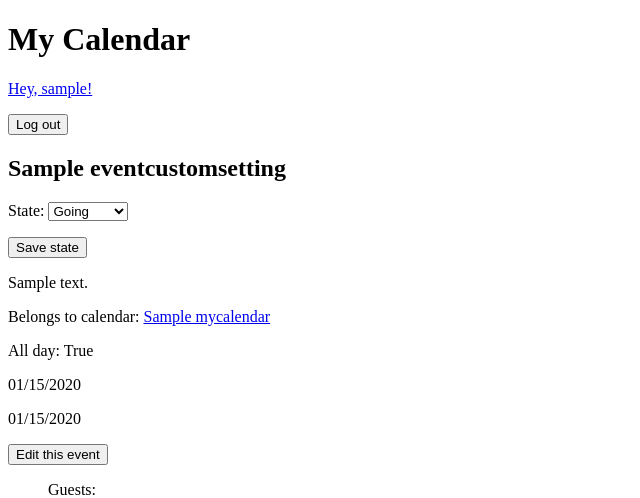
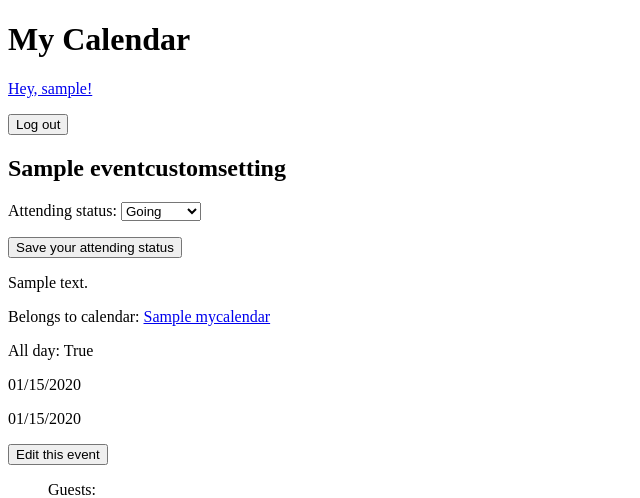
Before and after one commit to kasztanka/django_calendar, a Django app: page /event/1 in a window 1280 px wide. Shown: the top 498 px of the page, without its empty margins (0-640 px from the left). Run offline with Django 3.2, Linux system fonts and the light colour scheme; a user stored in the database is signed in; tables that the repository leaves empty hold one stand-in row (values such as "Sample post"); some libraries are stand-ins or nearby versions.

Commit message:
Change name 'state' to 'attending_status'.

```diff
--- a/my_calendar/forms.py
+++ b/my_calendar/forms.py
@@ -107,11 +107,11 @@ class EventForm(forms.ModelForm):
         return instance
 
 
-class StateForm(forms.ModelForm):
+class AttendingStatusForm(forms.ModelForm):
 
     class Meta:
         model = Guest
-        fields = ('state',)
+        fields = ('attending_status',)
 
 
 class GuestForm(forms.ModelForm):
--- a/my_calendar/models.py
+++ b/my_calendar/models.py
@@ -120,7 +120,7 @@ class Guest(models.Model):
     """
     Owner of an event can invite other users to it.
     Guests (also owner) responds to an invitation
-    by choosing one of the four states:
+    by choosing one of the four options:
         -> Going
         -> Maybe
         -> Unknown
@@ -132,13 +132,13 @@ class Guest(models.Model):
     MAYBE = 2
     UNKNOWN = 3
     NOT_GOING = 4
-    STATE_CHOICES = (
+    ATTENDING_STATUS_CHOICES = (
         (GOING, "Going"),
         (MAYBE, "Maybe"),
         (UNKNOWN, "Unknown"),
         (NOT_GOING, "Not going"),
     )
-    state = models.IntegerField(choices=STATE_CHOICES, default=UNKNOWN)
+    attending_status = models.IntegerField(choices=ATTENDING_STATUS_CHOICES, default=UNKNOWN)
     class Meta:
         unique_together = ('event', 'user')
         # unique_together changes default ordering e.g. for objects.all()
--- a/my_calendar/templates/my_calendar/event.html
+++ b/my_calendar/templates/my_calendar/event.html
@@ -6,10 +6,10 @@
 {% else %}
     <h2>{{ event.title }}</h2>
     {% if user_is_guest %}
-        <form method="POST" id="state_form">
+        <form method="POST" id="attending_status_form">
             {% csrf_token %}
-            {{ guest_state_form.as_p }}
-            <button type="submit" id="save_state" value="1" name="save_state">Save state</button>
+            {{ attending_status_form.as_p }}
+            <button type="submit" id="save_attending_status" value="1" name="save_attending_status">Save your attending status</button>
         </form>
     {% endif %}
     <p>{{ event.desc }}</p>
@@ -36,13 +36,13 @@
             <p>{{ guest_message }}</p>
             {% endif %}
             {{ event_form.as_p }}
-            {{ state_form.as_p }}
+            {{ attending_status_form.as_p }}
             <button type="submit" id="save_event" name="save_event" value="1" onclick="EnableInputs();">Save event</button>
         </form>
     {% endif %}
     <ul>Guests:
     {% for guest in guests %}
-        <li>{{ guest.user.user.username }}: {{ guest.get_state_display }}</li>
+        <li>{{ guest.user.user.username }}: {{ guest.get_attending_status_display }}</li>
     {% endfor %}
     </ul>
     {% if profile == calendar.owner or profile in calendar.can_modify.all %}
--- a/my_calendar/views.py
+++ b/my_calendar/views.py
@@ -7,7 +7,7 @@ from django.contrib.auth import authenticate, login, logout
 from django.contrib.auth.models import User
 
 from .models import UserProfile, MyCalendar, Event, Guest, EventCustomSettings
-from .forms import (RegisterForm, EventForm, StateForm, ProfileForm,
+from .forms import (RegisterForm, EventForm, AttendingStatusForm, ProfileForm,
     CalendarForm, GuestForm)
 from .additional_functions import (COLORS, fill_month, fill_week,
     get_events_from_days)
@@ -218,11 +218,11 @@ def new_event(request, cal_pk):
             }
             event_form = EventForm(data=request.POST or None, instance=settings,
                 start=start, end=end, timezone=timezone)
-            state_form = StateForm(data=request.POST or None, instance=guest)
+            attending_status_form = AttendingStatusForm(data=request.POST or None, instance=guest)
             if request.method == "POST":
-                if event_form.is_valid() and state_form.is_valid():
+                if event_form.is_valid() and attending_status_form.is_valid():
                     event = Event.objects.create(calendar=calendar_)
-                    guest = state_form.save(commit=False)
+                    guest = attending_status_form.save(commit=False)
                     guest.event = event
                     guest.user = calendar_.owner
                     guest.save()
@@ -231,7 +231,7 @@ def new_event(request, cal_pk):
                     event_custom_settings.save()
                     return redirect('my_calendar:event_view', event_pk=event.pk)
             context['event_form'] = event_form
-            context['state_form'] = state_form
+            context['attending_status_form'] = attending_status_form
         else:
             context['access_denied'] = ("You don't have access to add "
                 + "events to this calendar.")
@@ -239,97 +239,91 @@ def new_event(request, cal_pk):
 
 def event_view(request, cal_pk=None, event_pk=None):
     context = {}
-    if request.user.is_authenticated():
-        event = get_object_or_404(Event, pk=event_pk)
-        profile = get_object_or_404(UserProfile, user=request.user)
-        context['profile'] = profile
+    if not request.user.is_authenticated():
+        return render(request, 'my_calendar/event.html', context)
+    event = get_object_or_404(Event, pk=event_pk)
+    profile = get_object_or_404(UserProfile, user=request.user)
+    context['profile'] = profile
+    try:
+        guest = Guest.objects.get(event=event, user=profile)
+        context['user_is_guest'] = True
+        context['attending_status_form'] = AttendingStatusForm(instance=guest)
+    except Guest.DoesNotExist:
         guest = None
-        check_guest = Guest.objects.filter(event=event, user=profile)
-        if list(check_guest) != []:
-            guest = check_guest[0]
-            context['user_is_guest'] = True
-            context['guest_state_form'] = StateForm(instance=guest)
-        if (profile == event.calendar.owner
-            or profile in event.calendar.can_modify.all()):
-            settings = event.get_owner_settings()
-            guest = settings.guest
-            timezone = {
-                'tz': pytz.timezone(settings.get_timezone_display()),
-                'number': settings.timezone,
-            }
-            event_form = EventForm(instance=settings, start=settings.start,
-                end=settings.end, timezone=timezone)
-            state_form = StateForm(instance=guest)
-            guest_form = GuestForm(event=event)
-            if request.method == "POST":
-                if 'save_event' in request.POST:
-                    event_form = EventForm(data=request.POST, instance=settings)
-                    state_form = StateForm(data=request.POST, instance=guest)
-                    if event_form.is_valid() and state_form.is_valid():
-                        state_form.save()
-                        event_form.save()
-                        return redirect('my_calendar:event_view',
-                            event_pk=event.pk)
-                elif 'save_guest' in request.POST:
-                    guest_form = GuestForm(data=request.POST, event=event)
-                    if guest_form.is_valid():
-                        guest = guest_form.save(commit=False)
-                        guest.event = event
-                        guest.save()
-                        return redirect('my_calendar:event_view',
-                            event_pk=event.pk)
-                elif 'save_state' in request.POST and guest != None:
-                    guest_state_form = StateForm(data=request.POST,
-                        instance=guest)
-                    if guest_state_form.is_valid():
-                        guest_state_form.save()
-                        return redirect('my_calendar:event_view',
-                            event_pk=event.pk)
-                    else:
-                        context['guest_state_form'] = guest_state_form
-            context['event_form'] = event_form
-            context['state_form'] = state_form
-            context['guest_form'] = guest_form
-            context['event'] = event.get_owner_settings()
-            context['guests'] = Guest.objects.filter(event=event)
-        elif guest != None:
-            settings, settings_belong_to_owner = guest.get_settings()
-            timezone = {
-                'tz': pytz.timezone(settings.get_timezone_display()),
-                'number': settings.timezone,
-            }
-            context['event'] = settings
-            context['guests'] = Guest.objects.filter(event=event)
-            context['guest_message'] = ("If you change default settings, you "
-                + "won't be able to see changes made by owner of this event.")
-            event_form = EventForm(instance=settings, start=settings.start,
-                end=settings.end, timezone=timezone)
-            if request.method == "POST" and 'save_state' in request.POST:
-                guest_state_form = StateForm(data=request.POST, instance=guest)
-                if guest_state_form.is_valid():
-                    guest_state_form.save()
-                    return redirect('my_calendar:event_view', event_pk=event.pk)
-                else:
-                    context['guest_state_form'] = guest_state_form
-            elif request.method == "POST" and 'save_event' in request.POST:
+    if (profile == event.calendar.owner
+        or profile in event.calendar.can_modify.all()):
+        settings = event.get_owner_settings()
+        timezone = {
+            'tz': pytz.timezone(settings.get_timezone_display()),
+            'number': settings.timezone,
+        }
+        event_form = EventForm(instance=settings, start=settings.start,
+            end=settings.end, timezone=timezone)
+        guest_form = GuestForm(event=event)
+        if request.method == "POST":
+            if 'save_event' in request.POST:
                 event_form = EventForm(data=request.POST, instance=settings)
                 if event_form.is_valid():
-                    if settings_belong_to_owner:
-                        event_form = EventForm(data=request.POST)
-                        event_custom_settings = event_form.save(commit=False)
-                        event_custom_settings.guest = guest
-                        event_custom_settings.save()
-                    else:
-                        event_form.save()
+                    event_form.save()
+                    return redirect('my_calendar:event_view', event_pk=event.pk)
+            elif 'save_guest' in request.POST:
+                guest_form = GuestForm(data=request.POST, event=event)
+                if guest_form.is_valid():
+                    guest = guest_form.save(commit=False)
+                    guest.event = event
+                    guest.save()
+                    return redirect('my_calendar:event_view', event_pk=event.pk)
+            elif 'save_attending_status' in request.POST and guest != None:
+                attending_status_form = AttendingStatusForm(data=request.POST,
+                    instance=guest)
+                if attending_status_form.is_valid():
+                    attending_status_form.save()
                     return redirect('my_calendar:event_view',
                         event_pk=event.pk)
-            context['event_form'] = event_form
-        elif profile in event.calendar.can_read.all():
-            if request.method == "POST":
-                context['access_denied'] = ("You don't have access to "
-                        + "edit this event.")
-            context['event'] = event.get_owner_settings()
-            context['guests'] = Guest.objects.filter(event=event)
-        else:
-            context['access_denied'] = "You don't have access to this event."
+                else:
+                    context['attending_status_form'] = attending_status_form
+        context['event_form'] = event_form
+        context['guest_form'] = guest_form
+        context['event'] = event.get_owner_settings()
+        context['guests'] = Guest.objects.filter(event=event)
+    elif guest != None:
+        settings, settings_belong_to_owner = guest.get_settings()
+        timezone = {
+            'tz': pytz.timezone(settings.get_timezone_display()),
+            'number': settings.timezone,
+        }
+        context['event'] = settings
+        context['guests'] = Guest.objects.filter(event=event)
+        context['guest_message'] = ("If you change default settings, you "
+            + "won't be able to see changes made by owner of this event.")
+        event_form = EventForm(instance=settings, start=settings.start,
+            end=settings.end, timezone=timezone)
+        if request.method == "POST" and 'save_attending_status' in request.POST:
+            attending_status_form = AttendingStatusForm(data=request.POST, instance=guest)
+            if attending_status_form.is_valid():
+                attending_status_form.save()
+                return redirect('my_calendar:event_view', event_pk=event.pk)
+            else:
+                context['attending_status_form'] = attending_status_form
+        elif request.method == "POST" and 'save_event' in request.POST:
+            event_form = EventForm(data=request.POST, instance=settings)
+            if event_form.is_valid():
+                if settings_belong_to_owner:
+                    event_form = EventForm(data=request.POST)
+                    event_custom_settings = event_form.save(commit=False)
+                    event_custom_settings.guest = guest
+                    event_custom_settings.save()
+                else:
+                    event_form.save()
+                return redirect('my_calendar:event_view',
+                    event_pk=event.pk)
+        context['event_form'] = event_form
+    elif profile in event.calendar.can_read.all():
+        if request.method == "POST":
+            context['access_denied'] = ("You don't have access to "
+                    + "edit this event.")
+        context['event'] = event.get_owner_settings()
+        context['guests'] = Guest.objects.filter(event=event)
+    else:
+        context['access_denied'] = "You don't have access to this event."
     return render(request, 'my_calendar/event.html', context)
```
Also changed, not shown: my_calendar/tests.py (+45 -26 lines), my_calendar/migrations/0013_auto_20161009_1751.py (added).
